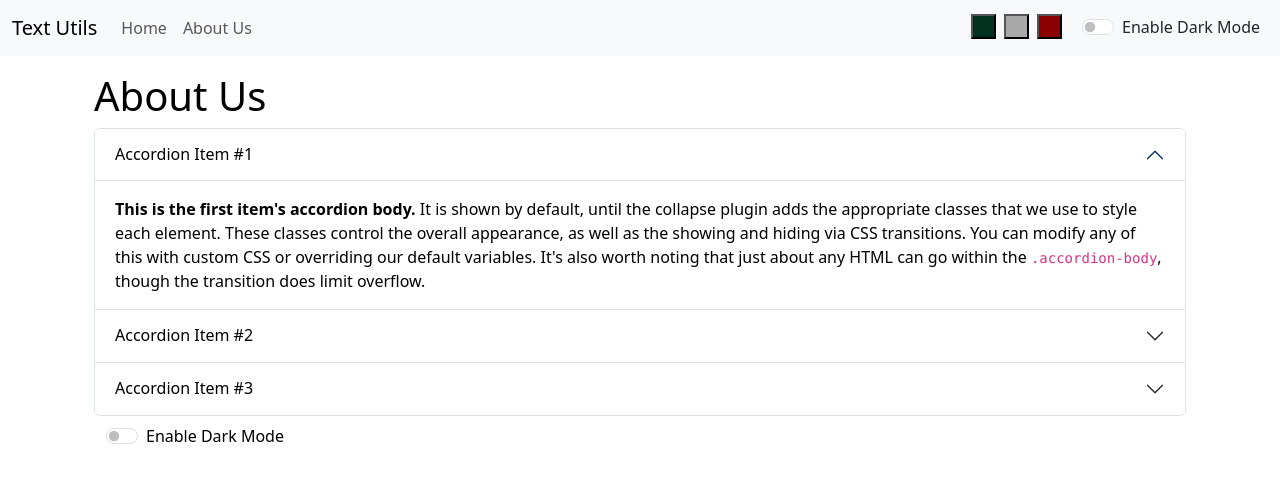
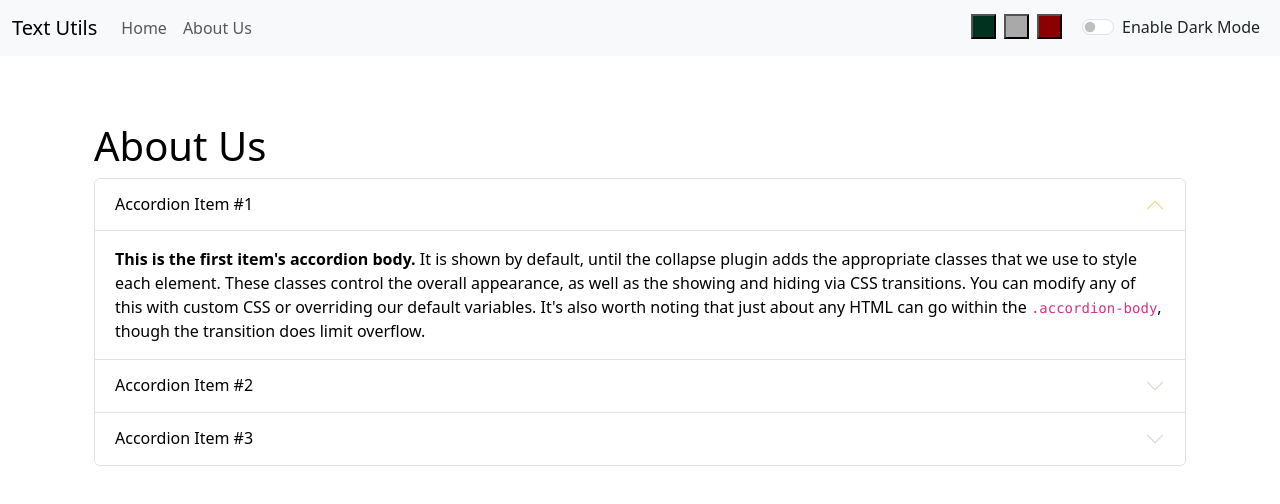
Before and after one commit to XCyclopsX/TextUtils, a React (Create React App) app: page /About in a window 1280 px wide. Shown: the top 504 px of the page. Built offline with nearby package versions, Linux system fonts and the light colour scheme.

Commit message:
Some remaining issues has been resolved

```diff
--- a/src/App.js
+++ b/src/App.js
@@ -71,7 +71,7 @@ function App() {
   <div className="container my-3">
     <Routes>
       <Route exact path='/TextUtils' element = {<TextForm heading = 'Enter the text to analyse below' mode = {mode} showalert = {showalert}/>}></Route>
-      <Route exact path='/About' element = {<About/>}></Route>
+      <Route exact path='/About' element = {<About mode = {mode} greenmode = {greenmode} greymode = {greymode} redmode = {redmode}/>}></Route>
     </Routes>
   </div>
   </BrowserRouter>
--- a/src/components/About.js
+++ b/src/components/About.js
@@ -1,41 +1,22 @@
-import React,{useState} from 'react'
+import React from 'react'
 
-export default function About() {
+export default function About(props) {
 
-    const [ mystyle, setMyStyle ] = useState(
-        {
-            color: 'black',
-            backgroundColor: 'white'
-        });
+    // const [ mystyle, setMyStyle ] = useState(
+    //     {
+    //         color: 'black',
+    //         backgroundColor: 'white'
+    //     });
 
-    const [ btntext, MyBtnText ] = useState("Enable Dark Mode")
-
-    const togglestyle = () =>{
-        if(mystyle.color === 'black'){
-            setMyStyle({
-
-                color: 'white',
-                backgroundColor: 'black',
-                border: '2px solid white'
-
-            })
-            MyBtnText('Enable Light Mode')
-        }
-        else{
-            setMyStyle({
-
-                color: 'black',
-                backgroundColor: 'white'
-
-            })
-            MyBtnText('Enable Dark Mode')
-        }
+    let mystyle = {
+        color : props.mode === 'dark' ? 'white' : 'black',
+        backgroundColor : props.mode === 'dark' ? 'black': 'white'
 
     }
 
   return (
-    <div className='container my-2' style={mystyle}>
-        <h1 className='my-2'>About Us</h1>
+    <div className='container my-2' >
+        <h1 className='my-2' style={{color : props.mode === 'dark' ? 'white' : 'black'}}>About Us</h1>
       <div className="accordion" id="accordionExample">
             <div className="accordion-item">
                 <h2 className="accordion-header">
@@ -74,12 +55,6 @@ export default function About() {
                 </div>
             </div>
         </div>
-        <div className="container my-2">
-            <div className="form-check form-switch">
-                <input onClick={togglestyle} className="form-check-input" type="checkbox" role="switch" id="flexSwitchCheckDefault"/>
-                <label className="form-check-label" htmlFor="flexSwitchCheckDefault">{btntext}</label>
-            </div>
-        </div>
     </div>
   )
 }
--- a/src/components/Alert.js
+++ b/src/components/Alert.js
@@ -8,8 +8,10 @@ function Alert(props) {
     }
 
   return (
-    props.alert && <div class={`alert alert-${props.alert.type} alert-dismissible fade show`} role="alert">
-        <strong>{capitalize(props.alert.type)}</strong>: {props.alert.msg}
+    <div style={{height: '50px'}}>
+      {props.alert && <div className={`alert alert-${props.alert.type} alert-dismissible fade show`} role="alert">
+          <strong>{capitalize(props.alert.type)}</strong>: {props.alert.msg}
+      </div>}
     </div>
   )
 }
--- a/src/components/TextForm.js
+++ b/src/components/TextForm.js
@@ -21,9 +21,7 @@ export default function TextForm(props) {
   }
 
   const handlecopyclick = () =>{
-    var text = document.getElementById("Box");
-    text.select();
-    navigator.clipboard.writeText(text.value);
+    navigator.clipboard.writeText(text);
     props.showalert("Copied to Clipboard","success");
   }
 
@@ -44,20 +42,20 @@ export default function TextForm(props) {
     <div className='container my-3' style={{color: props.mode === 'dark'?'white':'#042743'}}>
         <h1>{props.heading}</h1>
         <div className="mb-3">
-        <textarea style={{backgroundColor : props.mode === 'dark'?'grey':'white', color: props.mode === 'dark'?'white':'#042743'}} className="form-control" value={text} placeholder='Enter Text' onChange={handleonchange} id="Box" rows="8"></textarea>
+        <textarea style={{backgroundColor : props.mode === 'dark'?'#13466e':'white', color: props.mode === 'dark'?'white':'#042743'}} className="form-control" value={text} placeholder='Enter Text' onChange={handleonchange} id="Box" rows="8"></textarea>
         </div>
-        <button className="btn btn-primary mx-2 my-2" onClick={handleupclick}>Move to upper case</button>
-        <button className="btn btn-primary mx-2 my-2" onClick={handleloclick}>Move to lower case</button>
-        <button className="btn btn-primary mx-2 my-2" onClick={handleclearclick}>Click to clear text</button>
-        <button className="btn btn-primary mx-2 my-2" onClick={handlecopyclick}>Click to copy text</button>
-        <button className="btn btn-success mx-2 my-2" onClick={handlespeakclick}>Click to speak</button>
+        <button disabled = {text.length === 0} className="btn btn-primary mx-2 my-1" onClick={handleupclick}>Move to upper case</button>
+        <button disabled = {text.length === 0} className="btn btn-primary mx-2 my-1" onClick={handleloclick}>Move to lower case</button>
+        <button disabled = {text.length === 0} className="btn btn-primary mx-2 my-1" onClick={handleclearclick}>Click to clear text</button>
+        <button disabled = {text.length === 0} className="btn btn-primary mx-2 my-1" onClick={handlecopyclick}>Click to copy text</button>
+        <button disabled = {text.length === 0} className="btn btn-success mx-2 my-1" onClick={handlespeakclick}>Click to speak</button>
     </div>
     <div className="conatiner" style={{color: props.mode === 'dark'?'white':'#042743'}}>
         <h2>Your Text Summary</h2>
-        <p><b>{text.trim() === '' ? 0 : text.split(" ").length}</b> words and <b>{text.length}</b> characters</p>
-        <p><b>{ 0.008 * text.split(" ").length}</b> minutes to read</p>
+        <p><b>{text.split(/\s+/).filter((element)=>{return element.length!==0}).length}</b> words and <b>{text.length}</b> characters</p>
+        <p><b>{ 0.008 * text.split(" ").filter((element)=>{return element.length!==0}).length}</b> minutes to read</p>
         <h2>Preview</h2>
-        <p>{text}</p>
+        <p>{text.length > 0 ? text : 'Nothing to preview!!'}</p>
     </div>
     </>
   )
--- a/src/index.css
+++ b/src/index.css
@@ -0,0 +1,3 @@
+.accordion-button::after {
+    filter: invert(1);
+}
```
